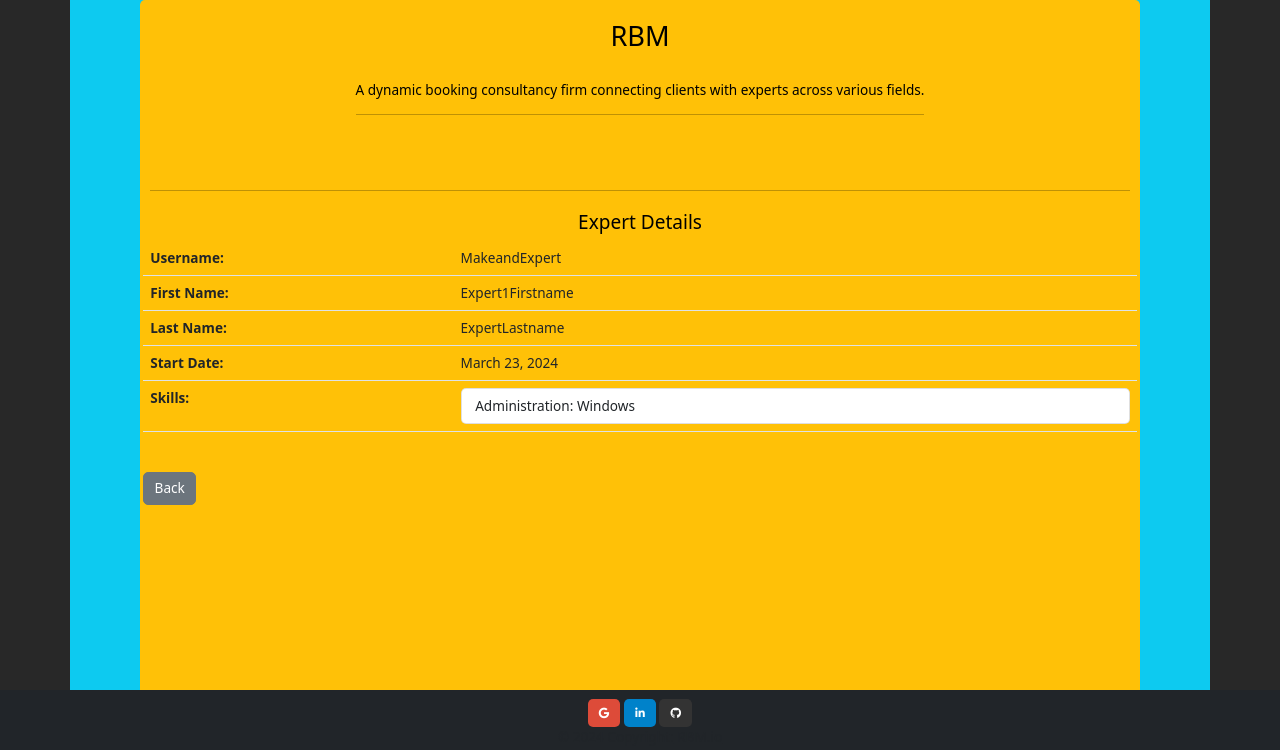
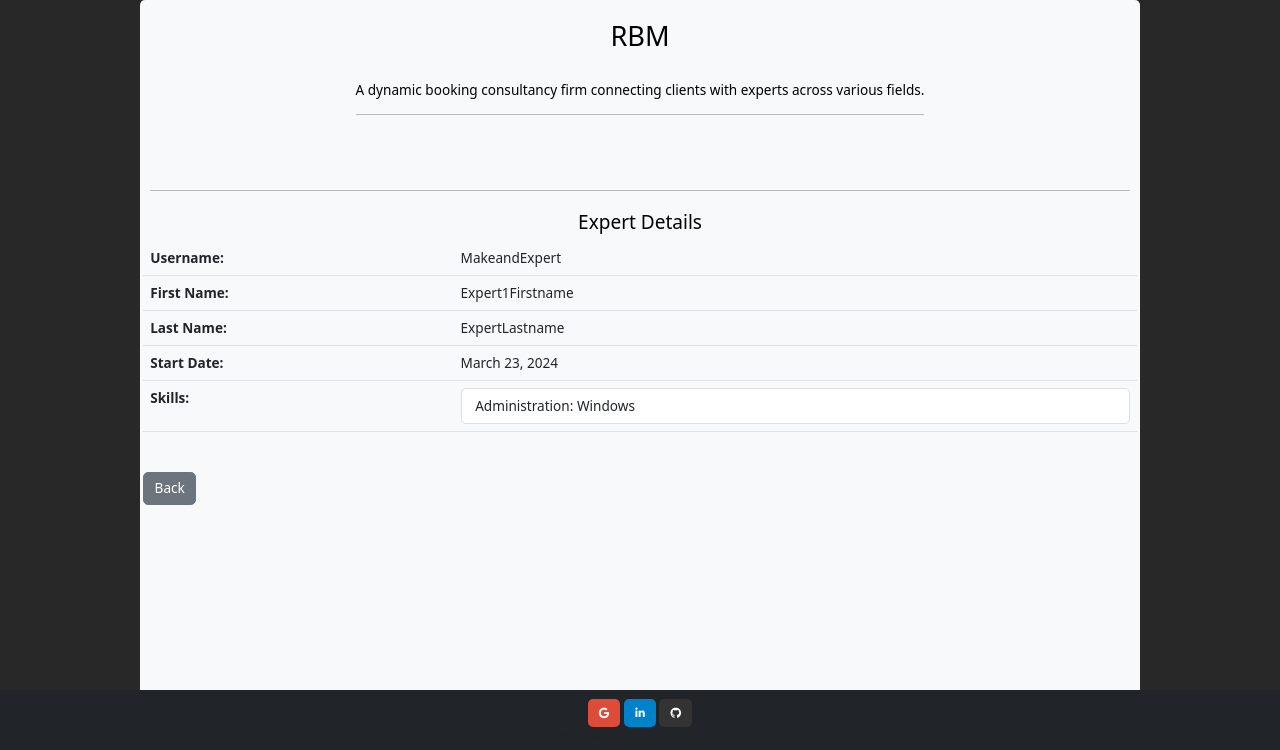
Before and after one commit to Jean7667/RBM_APP, a Django app: page /user_app/expert/5/ in a window 1280 px wide. Shown: the part 50-800 px from the top of the page. Run offline with Django 5.2, Linux system fonts and the light colour scheme; data comes from the database, SQL or seed files in the repository; some libraries are stand-ins or nearby versions.

Commit message:
removed bg-light and bg-warning

```diff
--- a/user_app/templates/booking/editbooking.html
+++ b/user_app/templates/booking/editbooking.html
@@ -3,10 +3,10 @@
 {% block title %}Edit Booking{% endblock title %}
 {% block content %}
 
-<div class="container-xl d-flex flex-column m-0 guidemain  bg-info w-100 h-100">
+<div class="container-xl d-flex flex-column m-0 guidemain w-100 h-100">
     <div class="row p-0 gx-0 d-flex justify-content-center w-100 h-100">
       <!--Force div to be centered with content-div class-->
-      <div class="col-12 p-0 m-0 d-flex flex-column bg-warning content-div text-black rounded-2 align-items-center">
+      <div class="col-12 p-0 m-0 d-flex flex-column bg-light content-div text-black rounded-2 align-items-center">
         <div class="row g-0 m-0 justify-content-center">
           <div class="col-12 text-center">
             <br>
--- a/user_app/templates/customer/cxprofile.html
+++ b/user_app/templates/customer/cxprofile.html
@@ -5,10 +5,10 @@
 {% block content %}
 <script src="{% static 'js/tab.js' %}" defer></script>
 
-<div class="container-xl d-flex flex-column m-0 guidemain  bg-info w-100 h-100">
+<div class="container-xl d-flex flex-column m-0 guidemain w-100 h-100">
     <div class="row p-0 gx-0 d-flex justify-content-center w-100 h-100">
       <!--Force div to be centered with content-div class-->
-      <div class="col-12 p-0 m-0 d-flex flex-column bg-warning content-div text-black rounded-2 align-items-center">
+      <div class="col-12 p-0 m-0 d-flex flex-column bg-light content-div text-black rounded-2 align-items-center">
         <div class="row g-0 m-0 justify-content-center">
           <div class="col-12 text-center">
             <br>
--- a/user_app/templates/customer/expertdetail.html
+++ b/user_app/templates/customer/expertdetail.html
@@ -3,10 +3,10 @@
 {% block title %}Expert view{% endblock title %}
 {% block content %}
 
-<div class="container-xl d-flex flex-column m-0 guidemain  bg-info w-100 h-100">
+<div class="container-xl d-flex flex-column m-0 guidemain w-100 h-100">
     <div class="row p-0 gx-0 d-flex justify-content-center w-100 h-100">
       <!--Force div to be centered with content-div class-->
-      <div class="col-12 p-0 m-0 d-flex flex-column bg-warning content-div text-black rounded-2 align-items-center">
+      <div class="col-12 p-0 m-0 d-flex flex-column bg-light content-div text-black rounded-2 align-items-center">
         <div class="row g-0 m-0 justify-content-center">
           <div class="col-12 text-center">
             <br>
--- a/user_app/templates/customer/listexpert.html
+++ b/user_app/templates/customer/listexpert.html
@@ -2,10 +2,10 @@
 {% block title %}Expert Detail{% endblock %}
 {% block content %}
 
-<div class="container-xl d-flex flex-column m-0 guidemain  bg-info w-100 h-100">
+<div class="container-xl d-flex flex-column m-0 guidemain  w-100 h-100">
     <div class="row p-0 gx-0 d-flex justify-content-center w-100 h-100">
       <!--Force div to be centered with content-div class-->
-      <div class="col-12 p-0 m-0 d-flex flex-column bg-warning content-div text-black rounded-2 align-items-center">
+      <div class="col-12 p-0 m-0 d-flex flex-column bg-light content-div text-black rounded-2 align-items-center">
         <div class="row g-0 m-0 justify-content-center">
           <div class="col-12 text-center">
             <br>
```
